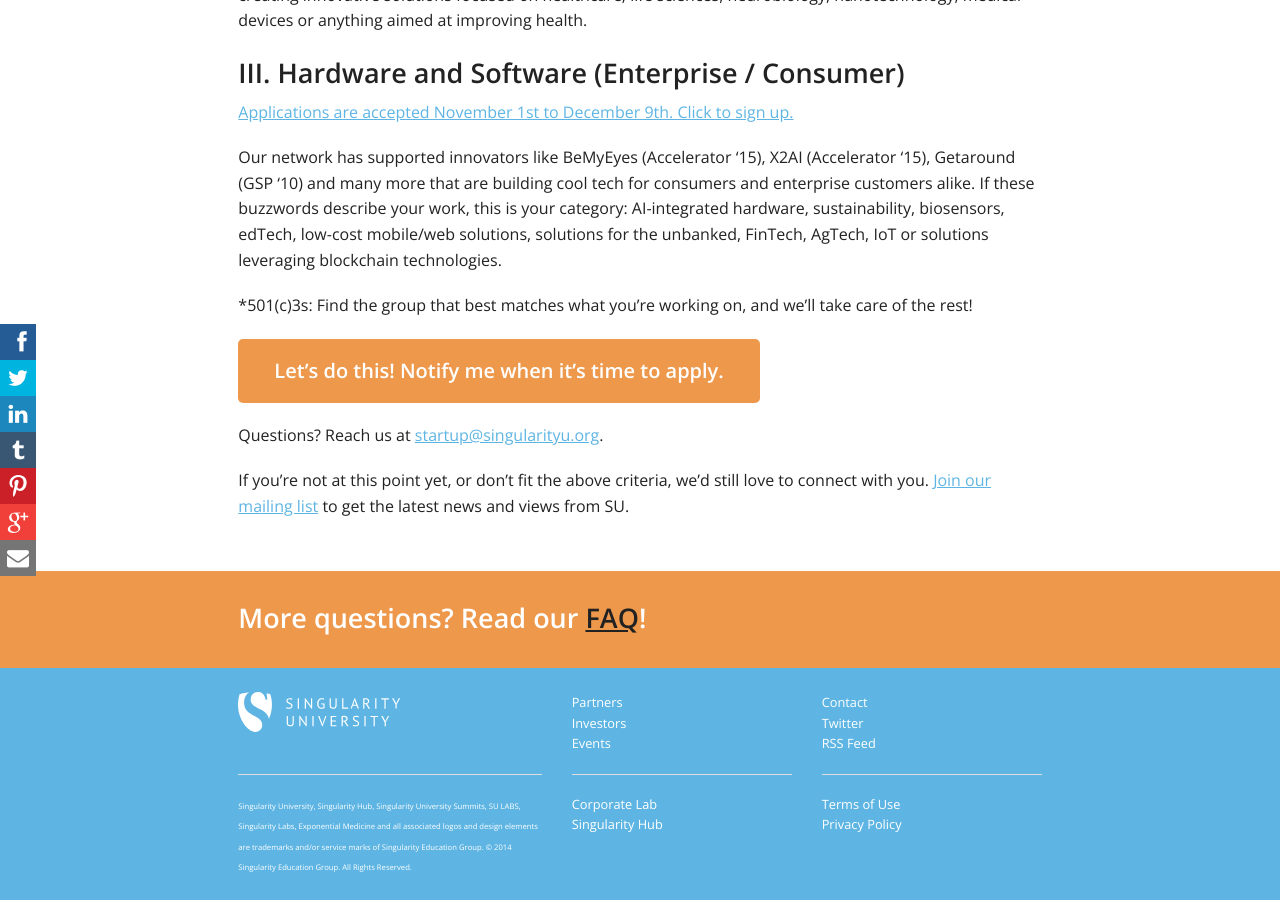
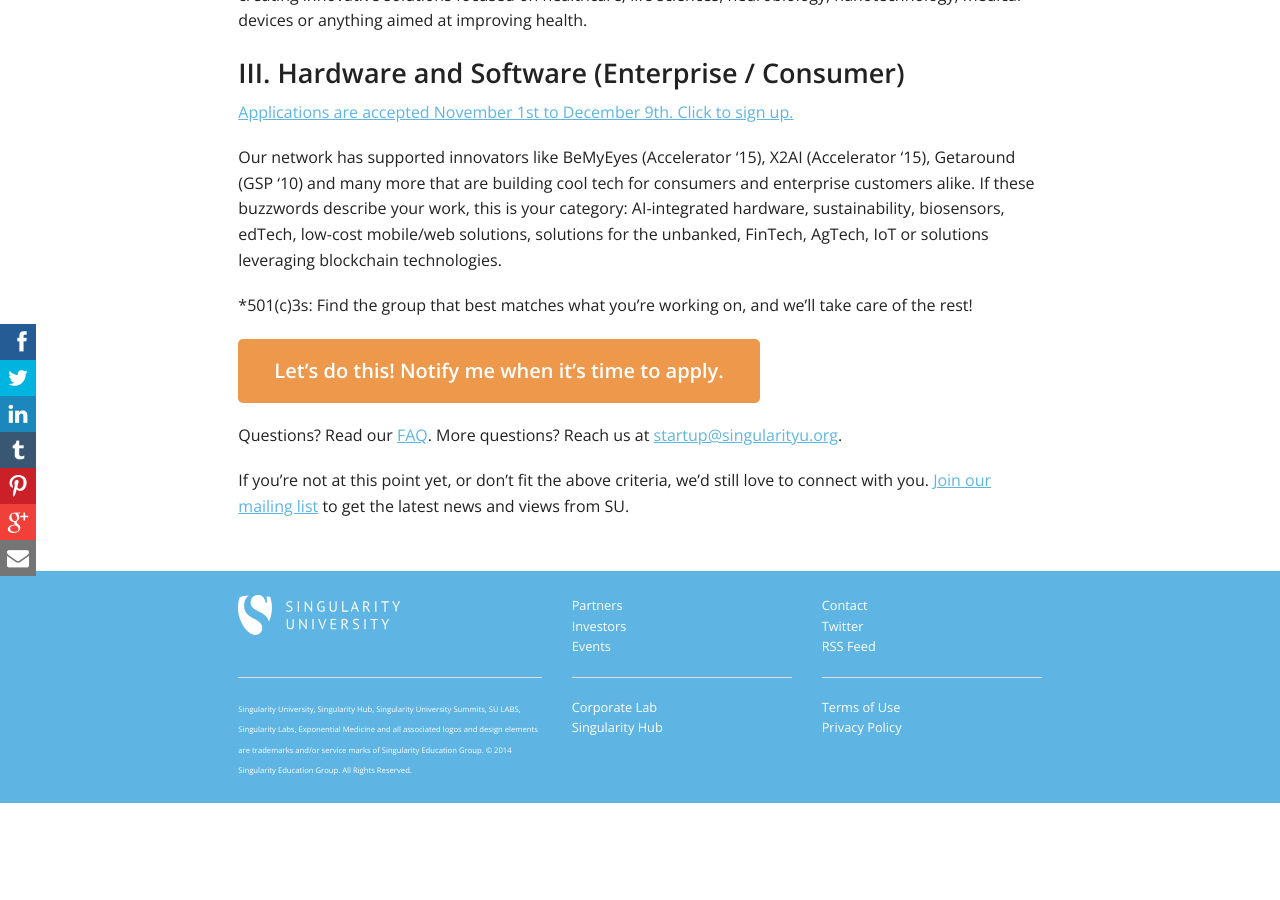
Before and after one commit to SingularityUniversity/startup, a Jekyll site: the page built from accelerator/index.html, in a window 1280 px wide and 900 px high, scrolled down 7485 px. Built offline with Jekyll 4.4.1, drawn with Linux system fonts in a browser that asks for light colours; Markdown is read by kramdown in place of the engine named in the settings; after the commit the page ends 8288 px from its top, so only the background shows below that.

Commit message:
changed FAQ copy

```diff
--- a/accelerator/index.html
+++ b/accelerator/index.html
@@ -299,19 +299,9 @@
 			<br>
 
 			<div><a class="warning button large" href="http://impact.singularityu.org/FY16-Labs-Accelerator-FY17-Promotion_Accelerator-LP.html"><strong>Let’s do this! Notify me when it’s time to apply.</strong></a></div>
-
-			<p>Questions? Reach us at <a href="mailto:startup@singularityu.org">startup@singularityu.org</a>.</p>
-
+			<p>Questions? Read our <a href="faq.html">FAQ</a>. More questions? Reach us at <a href="mailto:startup@singularityu.org">startup@singularityu.org</a>.</p>
 			<p>If you’re not at this point yet, or don’t fit the above criteria, we’d still love to connect with you. <a href="http://impact.singularityu.org/Newsletter-Subscription-Center.html" target="_blank">Join our mailing list</a> to get the latest news and views from SU.</p>
 
-		</div>
-	</div>
-</div>
-
-<div id="content-orange">
-	<div class="row">
-		<div class="large-10 columns large-offset-1 end">
-			<h3><strong>More questions? Read our <a href="/accelerator/faq.html">FAQ</a>!</strong></h3>
 		</div>
 	</div>
 </div>
```
Also changed, not shown: accelerator/2017/index.html (+1 -10 lines).
